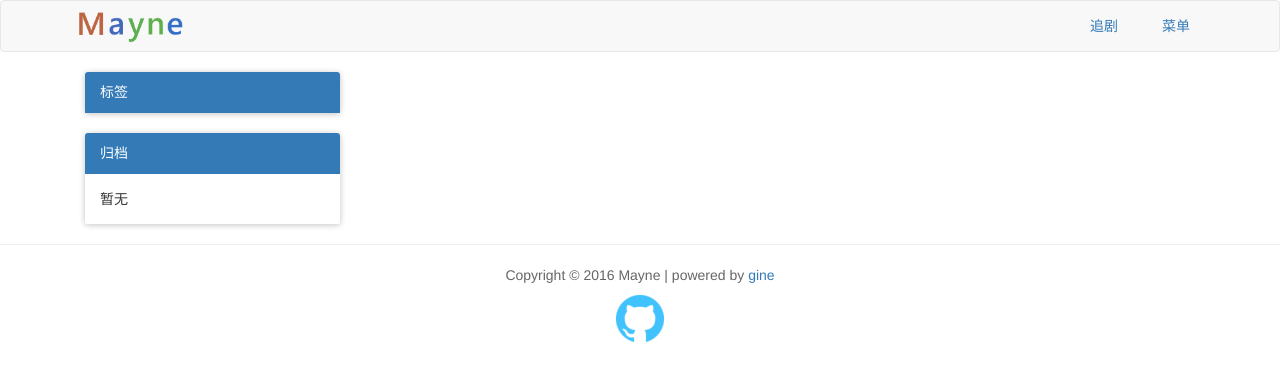
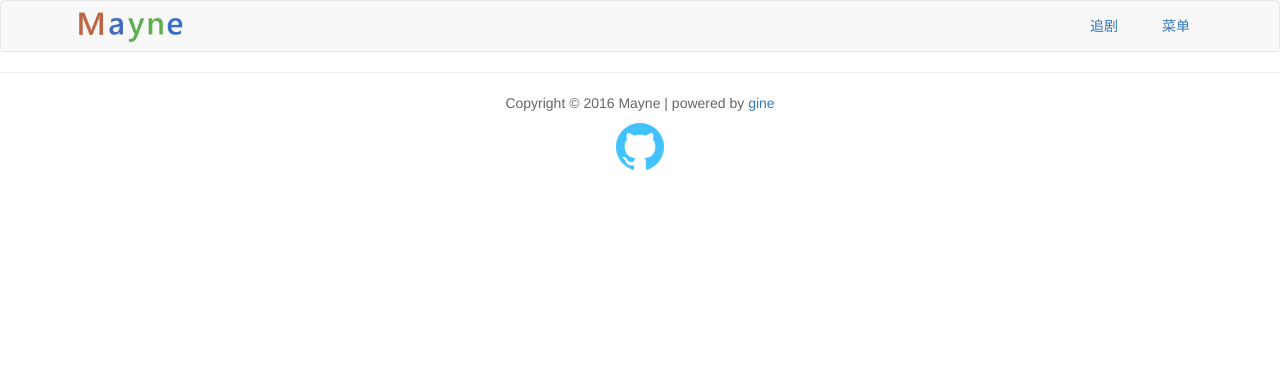
Before and after one commit to mayneyao/some-site, a Flask app: template app/templates/base_p.html in a window 1280 px wide. Shown: the top 381 px of the page. Run offline with Flask 2, Linux system fonts and the light colour scheme; the template is opened without the code that fills it, so the values that code supplies are empty; some libraries are stand-ins or nearby versions.

Commit message:
update tags

```diff
--- a/app/templates/base_p.html
+++ b/app/templates/base_p.html
@@ -35,23 +35,6 @@
 <div class="container" role="main">
     {% block post %}
     {% endblock %}
-    <div class="col-md-3">
-        <div class="panel panel-primary">
-          <div class="panel-heading">标签</div>
-            <div class="list-group">
-                {% for tag,size in tags.items() %}
-                    <a class="list-group-item" href="/tags/{{ tag }}" ><span>{{ tag }}</span><span class="badge">{{ size }}</span></a>
-                {% endfor %}
-            </div>
-        </div>
-
-        <div class="panel panel-primary">
-          <div class="panel-heading">归档</div>
-            <div class="panel-body list-group">
-               暂无
-            </div>
-        </div>
-    </div>
 </div>
 
 <div class="footer col-md-12" role="footer">
```
